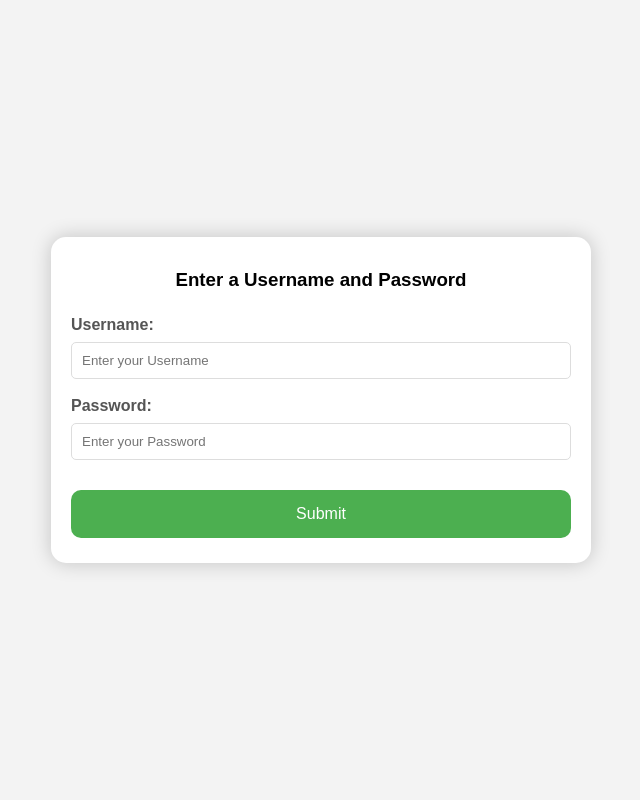
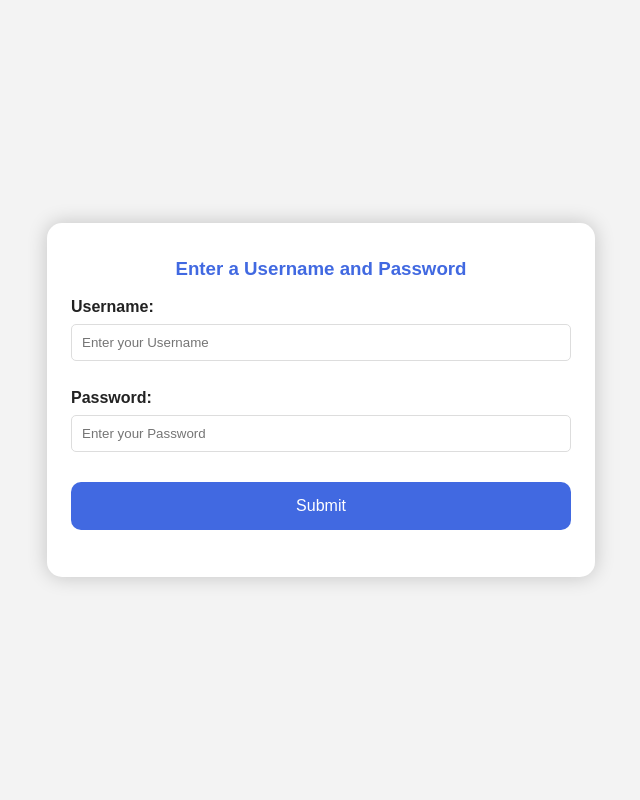
Before and after one commit to Teiruu/TaskFlow, a Flask app: page /register in a window 1280 px wide. Shown: the whole page, without its empty margins (319-959 px from the left). Run offline with Flask 3, Linux system fonts and the light colour scheme.

Commit message:
Updated stylesheet/dark mode, task manager added

```diff
--- a/taskflow/app.py
+++ b/taskflow/app.py
@@ -1,4 +1,5 @@
 from flask import Flask, render_template, redirect, request, flash, url_for, session, logging
+from flask_session import Session
 from model.db import db
 from taskflow.model.user import Register, User, LoginForm
 from flask_login import LoginManager
@@ -11,6 +12,13 @@ db.init_app(app)
 app.config.from_pyfile('instance/config.py')
 with app.app_context():
     db.create_all()
+#Login session config/initialize
+app.config["SESSION_PERMANENT"] = False     # Sessions expire when the browser is closed
+app.config["SESSION_TYPE"] = "filesystem"     # Store session data in files
+
+# Initialize Flask-Session
+Session(app)
+
 
 @app.route("/")
 def base():
@@ -35,6 +43,7 @@ def register():
 def login():
     form = LoginForm()
     if form.validate_on_submit():
+        session["username"] = request.form.get("username")
         return redirect(url_for('dashboard'))
     return render_template('login.html', form=form)
 
@@ -45,4 +54,6 @@ def logout():
 
 @app.route("/dashboard")
 def dashboard():
+    if not session.get("username"):
+        return redirect("/login")
     return render_template('dashboard.html')
--- a/taskflow/static/style.css
+++ b/taskflow/static/style.css
@@ -1,65 +1,165 @@
 /*style.css*/
-body {
-    display: flex;
-    align-items: center;
-    justify-content: center;
-    font-family: sans-serif;
-    line-height: 1.5;
-    min-height: 100vh;
-    background: #f3f3f3;
-    flex-direction: column;
+/* --------------------------------------------------
+   Global colour system
+   -------------------------------------------------- */
+:root {
+    /* brand colour – “royal-blue” */
+    --primary-color: #4169e1;   /* RoyalBlue */
+    --primary-color-hover: #3557c6; /* a bit darker for hover/active */
+
+    /* light-theme neutrals */
+    --bg-color: #f3f3f3;
+    --card-bg: #ffffff;
+    --text-color: #222222;
+    --input-border: #dddddd;
+}
+
+/* Dark-mode – automatically applied when the user/OS prefers dark */
+@media (prefers-color-scheme: dark) {
+    :root {
+        --bg-color: #121212;
+        --card-bg: #1e1e1e;
+        --text-color: #e0e0e0;
+        --input-border: #333333;
+    }
+}
+
+/* --------------------------------------------------
+   Basic layout & typography
+   -------------------------------------------------- */
+html, body {
+    height: 100%;
     margin: 0;
 }
 
-.main {
-    background-color: #fff;
+body {
+    display: flex;
+    flex-direction: column;
+    align-items: center;
+    justify-content: center;
+    min-height: 100vh;
+    font-family: sans-serif;
+    line-height: 1.5;
+    background: var(--bg-color);
+    color: var(--text-color);
+}
+
+h1, h2, h3, h4, h5, h6 {
+    color: var(--primary-color);
+    margin: 0 0 0.6em 0;
+}
+
+/* --------------------------------------------------
+   Containers / cards
+   -------------------------------------------------- */
+.main, .task-form {
+    background-color: var(--card-bg);
     border-radius: 15px;
     box-shadow: 0 0 20px rgba(0, 0, 0, 0.2);
-    padding: 10px 20px;
-    transition: transform 0.2s;
-    width: 500px;
+    padding: 32px 24px;
+    width: 100%;
+    max-width: 500px;
     text-align: center;
 }
 
-h1 {
-    color: #4CAF50;
+.task-form {
+    display: flex;
+    flex-direction: column;
+    gap: 12px;
+    margin: 100px auto 0 auto;
 }
 
+/* --------------------------------------------------
+   Form elements
+   -------------------------------------------------- */
 label {
     display: block;
     width: 100%;
-    margin-top: 10px;
-    margin-bottom: 5px;
+    margin: 10px 0 5px;
     text-align: left;
-    color: #555;
+    color: var(--text-color);
     font-weight: bold;
 }
 
-input {
-    display: block;
+input[type="text"],
+input[type="password"],
+input[type="date"],
+select {
     width: 100%;
     margin-bottom: 15px;
     padding: 10px;
     box-sizing: border-box;
-    border: 1px solid #ddd;
+    border: 1px solid var(--input-border);
     border-radius: 5px;
+    background: var(--card-bg);
+    color: var(--text-color);
 }
 
+/* --------------------------------------------------
+   Buttons
+   -------------------------------------------------- */
 button {
+    display: inline-block;
+    width: 100%;
     padding: 15px;
+    border: none;
     border-radius: 10px;
-    margin-top: 15px;
-    margin-bottom: 15px;
-    border: none;
-    color: white;
+    margin: 15px 0;
+    background-color: var(--primary-color);
+    color: #ffffff;
+    font-size: 16px;
     cursor: pointer;
-    background-color: #4CAF50;
-    width: 100%;
-    font-size: 16px;
+    transition: background-color 0.15s ease-in-out, transform 0.1s ease-in-out;
 }
 
+button:hover,
+button:focus {
+    background-color: var(--primary-color-hover);
+}
+
+button:active {
+    transform: scale(0.97);
+}
+
+/* smaller utility button (e.g., logout) */
+.logout-btn {
+    position: absolute;
+    top: 20px;
+    left: 20px;
+    width: auto !important;
+    padding: 8px 12px;
+    font-size: 13px;
+}
+
+/* --------------------------------------------------
+   Header alignment helpers
+   -------------------------------------------------- */
+header {
+    position: absolute;
+    top: 20px;
+    left: 50%;
+    transform: translateX(-50%);
+    text-align: center;
+    width: 100%;
+}
+
+/* --------------------------------------------------
+   Misc helpers
+   -------------------------------------------------- */
 .wrap {
     display: flex;
     justify-content: center;
     align-items: center;
 }
+
+.errors {
+    color: crimson;
+    margin: 0 0 0.5em 0;
+    padding-left: 1em;
+    text-align: left;
+}
+
+/* anchor inherits brand colour */
+a {
+    color: var(--primary-color);
+}
```
Also changed, not shown: taskflow/templates/dashboard.html (+23 -26 lines), 2 other files.
